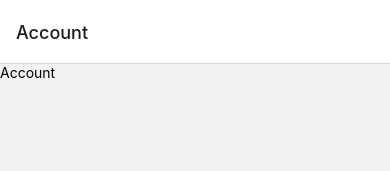
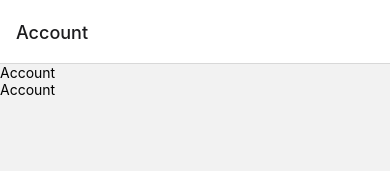
Before and after one commit to francogaray/pokedex-app, a React Native app: screen /Account in a window 390 px wide. Shown: the top 171 px of the page. Built offline with nearby package versions, Linux system fonts and the light colour scheme.

Commit message:
Screen Account

```diff
--- a/src/screens/Account.js
+++ b/src/screens/Account.js
@@ -5,6 +5,7 @@ export default function Account() {
   return (
     <View>
       <Text>Account</Text>
+      <Text>Account</Text>
     </View>
   )
 }
```
